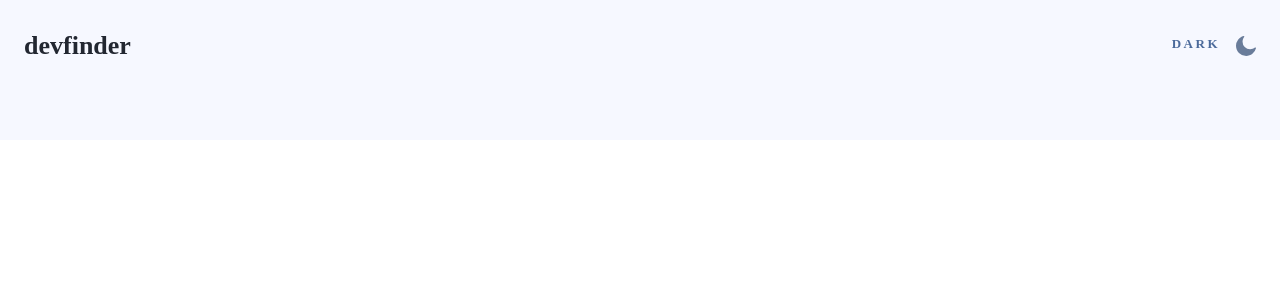
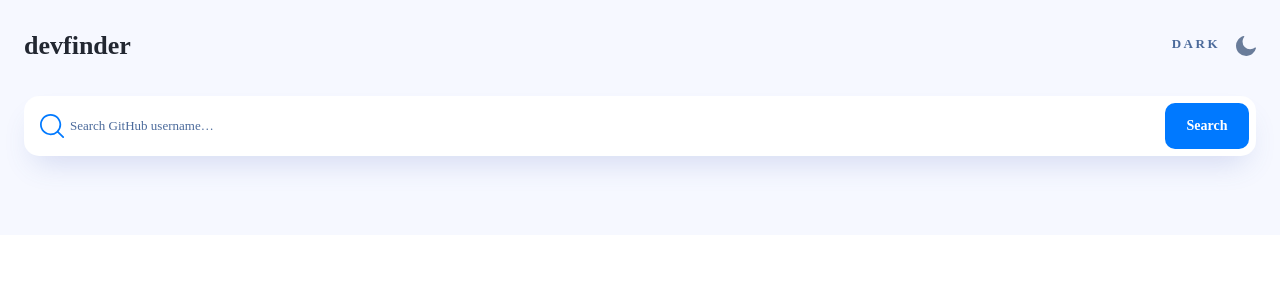
Before and after one commit to Baqari-Fruidze/github-user-fetch-app, a React (Vite) app: page / in a window 1280 px wide. Shown: the top 300 px of the page. Built offline with nearby package versions, Linux system fonts and the light colour scheme.

Commit message:
heder done

```diff
--- a/src/App.tsx
+++ b/src/App.tsx
@@ -12,7 +12,7 @@ function App() {
   );
 }
 
-const Cover = styled.div`
+const Cover = styled.div<{ themee: boolean }>`
   padding: 3.1rem 2.4rem 7.9rem 2.4rem;
   background: ${(props) => (props.themee ? "#F6F8FF" : "#141D2F")};
 `;
--- a/src/GlobalStyles.ts
+++ b/src/GlobalStyles.ts
@@ -11,6 +11,5 @@ html{
 }
 body{
     font-family: "Space Mono", monospace;
-
 }
 `;
--- a/src/components/Header.tsx
+++ b/src/components/Header.tsx
@@ -3,6 +3,7 @@ import styled from "styled-components";
 import { useState } from "react";
 import moon from "/assets/icon-moon.svg";
 import sun from "/assets/icon-sun.svg";
+import search from "/assets/icon-search.svg";
 
 export default function Header({
   themee,
@@ -14,6 +15,7 @@ export default function Header({
   const themeChanger = () => setThemee(!themee);
 
   return (
+    <>
       <Con themee={themee}>
         <p>devfinder</p>
         <Inside>
@@ -29,9 +31,39 @@ export default function Header({
           )}
         </Inside>
       </Con>
+      <InputDiv>
+        <Input
+          type="text"
+          placeholder="Search GitHub username…"
+          themee={themee}
+        />
+        <SearchDiv>Search</SearchDiv>
+      </InputDiv>
+    </>
   );
 }
-
+const InputDiv = styled.div`
+  position: relative;
+`;
+const SearchDiv = styled.div`
+  top: 0.7rem;
+  right: 0.7rem;
+  display: flex;
+  justify-content: center;
+  align-items: center;
+  color: #fff;
+  font-family: "Space Mono";
+  font-size: 14px;
+  font-style: normal;
+  font-weight: 700;
+  line-height: normal;
+  width: 8.4rem;
+  height: 4.6rem;
+  flex-shrink: 0;
+  border-radius: 10px;
+  background: #0079ff;
+  position: absolute;
+`;
 const Inside = styled.div`
   display: flex;
   gap: 1.6rem;
@@ -56,10 +88,32 @@ const Inside = styled.div`
     letter-spacing: 2.5px;
   }
 `;
+
+const Input = styled.input<{ themee: boolean }>`
+  font-family: space-mono;
+  background-image: url(${search}) !important;
+  background-repeat: no-repeat !important;
+  background-position: top 1.8rem left 1.6rem !important;
+  width: 100%;
+  padding: 2.2rem 0.7rem 2.2rem 4.6rem;
+  border: none;
+  border-radius: 15px;
+  background: ${(props) => (props.themee ? "#fff" : " #1E2A47")};
+  box-shadow: 0px 16px 30px -10px rgba(70, 96, 187, 0.2);
+  &::placeholder {
+    color: ${(props) => (props.themee ? "#4B6A9B" : "#FFF")};
+    font-family: inherit;
+    font-size: 13px;
+    font-style: normal;
+    font-weight: 400;
+    line-height: 25px; /* 192.308% */
+  }
+`;
 const Con = styled.div<{ themee: boolean }>`
   display: flex;
   justify-content: space-between;
   align-items: center;
+  margin-bottom: 3.5rem;
   & p {
     color: ${(props) => (props.themee ? "#222731" : "#fff")};
     font-family: "Space Mono";
```
Lines whose indentation alone changed are shown as unchanged.
